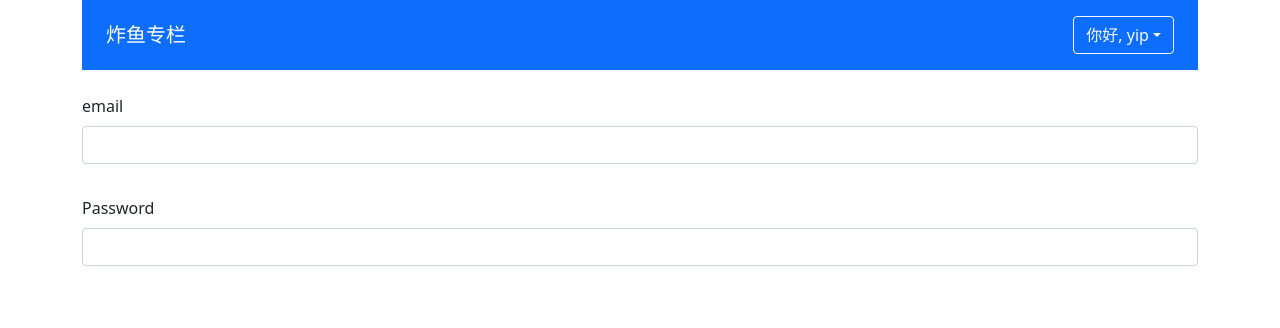
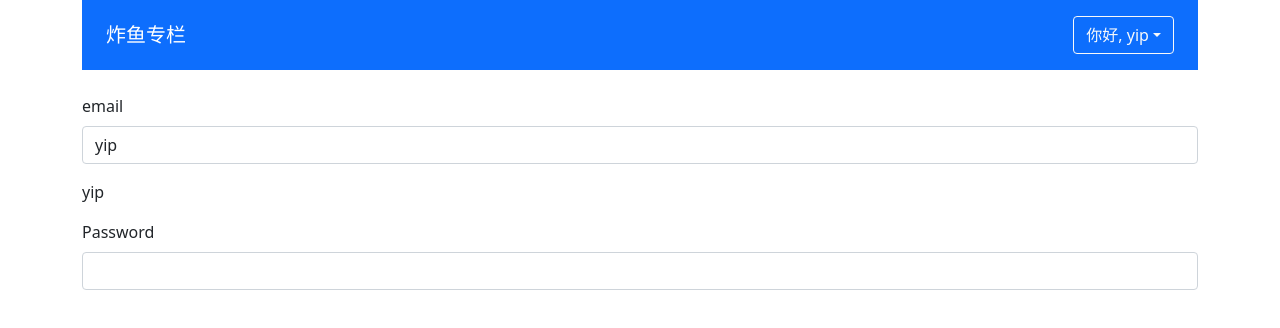
Before and after one commit to ypinchina/zhayu, a Vue app: page / in a window 1280 px wide. Shown: the top 328 px of the page. Built offline with nearby package versions, Linux system fonts and the light colour scheme.

Commit message:
完成 modelValue

```diff
--- a/src/App.vue
+++ b/src/App.vue
@@ -5,7 +5,8 @@
     <form>
       <div class="mb-3">
         <label for="exampleInputEmail1" class="form-label">{{ emailRef.labelName }}</label>
-        <validate-input :rules="emailValidateRule"></validate-input>
+        <validate-input :rules="emailValidateRule" v-model="modelValue"></validate-input>
+        {{ modelValue }}
       </div>
       <div class="mb-3">
         <label for="exampleInputPassword1" class="form-label">Password</label>
@@ -19,7 +20,7 @@
 import 'bootstrap/dist/css/bootstrap.min.css'
 import GlobalHeader, { NavProps } from './components/globalHeader.vue'
 import validateInput, { rulesProps } from './components/validateInput.vue'
-import { defineComponent, reactive } from 'vue'
+import { defineComponent, reactive, ref } from 'vue'
 const userTestData: NavProps = {
   isLogin: true,
   id: 5,
@@ -30,6 +31,7 @@ export default defineComponent({
     GlobalHeader, validateInput
   },
   setup () {
+    const modelValue = ref('yip')
     const emailValidateRule: rulesProps = [
       { type: 'required', message: '邮箱信息不能为空' },
       { type: 'email', message: '请输入正确的邮箱格式' }
@@ -46,7 +48,7 @@ export default defineComponent({
         emailRef.emailRule = 'email格式不符合规范'
       }
     }
-    return { userObj: userTestData, emailRef, emailBlur, emailValidateRule }
+    return { userObj: userTestData, emailRef, emailBlur, emailValidateRule, modelValue }
   }
 })
 </script>
--- a/src/components/validateInput.vue
+++ b/src/components/validateInput.vue
@@ -1,7 +1,9 @@
 <!--  -->
 <template>
   <div class="validate-input-container pb-3">
-    <input type="email" class="form-control" :style="{'is-invalid': emailRef.error}" v-model="emailRef.val" @blur="inputValidate">
+    <input type="email" class="form-control"
+    :style="{'is-invalid': emailRef.error}"
+    :value="emailRef.val" @blur="inputValidate" @input="updateVal">
     <span v-if="emailRef.error" >{{ emailRef.message }}</span>
   </div>
 </template>
@@ -18,14 +20,20 @@ export default defineComponent({
   props: {
     rules: {
       type: Array as PropType<rulesProps>
-    }
+    },
+    modelValue: String
   },
-  setup (props) {
+  setup (props, context) {
     const emailRef = reactive({
-      val: '',
+      val: props.modelValue || '',
       message: '',
       error: false
     })
+    const updateVal = (e: KeyboardEvent) => {
+      const inputVal = (e.target as HTMLInputElement).value
+      emailRef.val = inputVal
+      context.emit('update:modelValue', inputVal)
+    }
     const inputValidate = () => {
       if (props.rules) {
         const allPassed = props.rules.every(rule => {
@@ -46,7 +54,7 @@ export default defineComponent({
         emailRef.error = !allPassed
       }
     }
-    return { emailRef, inputValidate }
+    return { emailRef, inputValidate, updateVal }
   }
 })
 </script>
```
